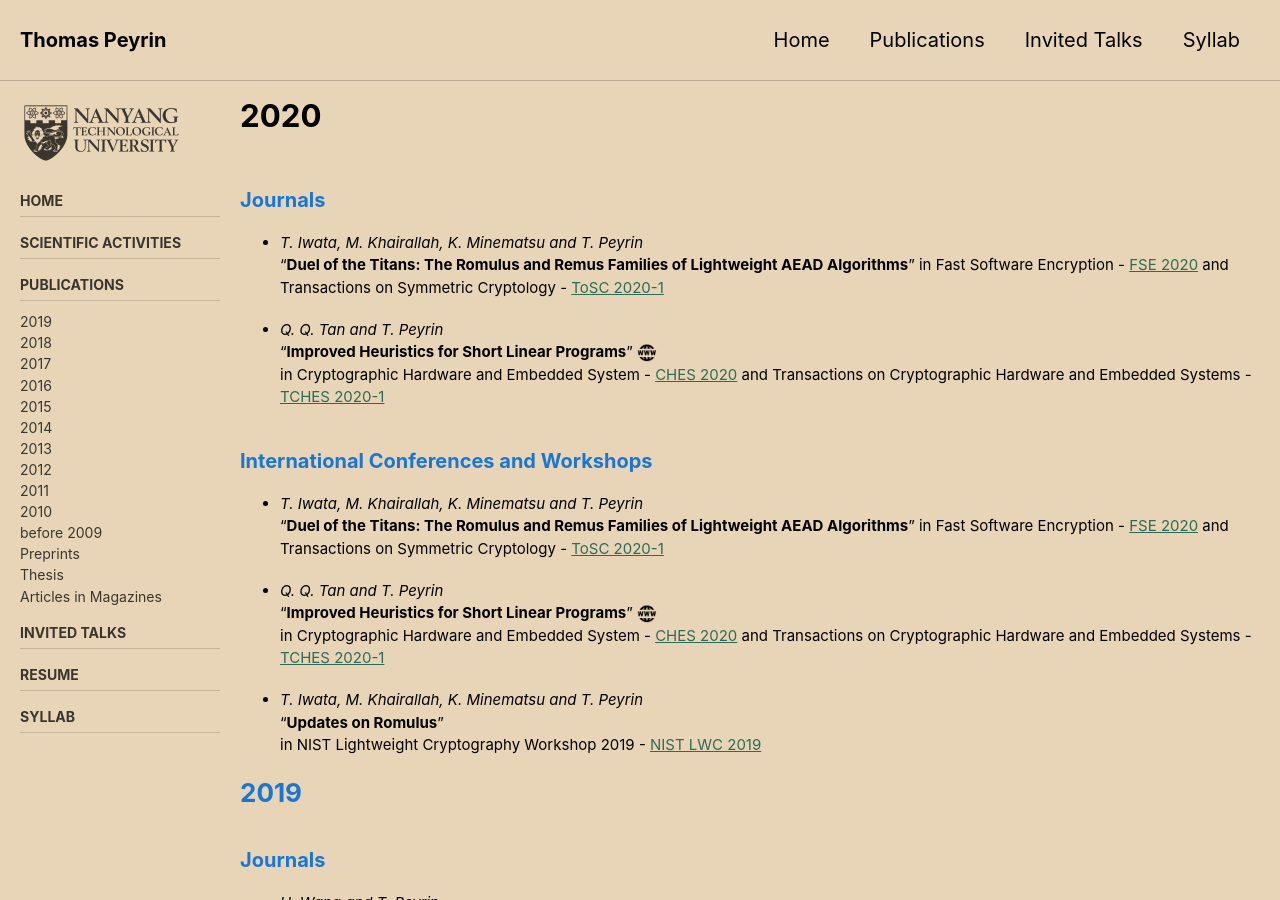
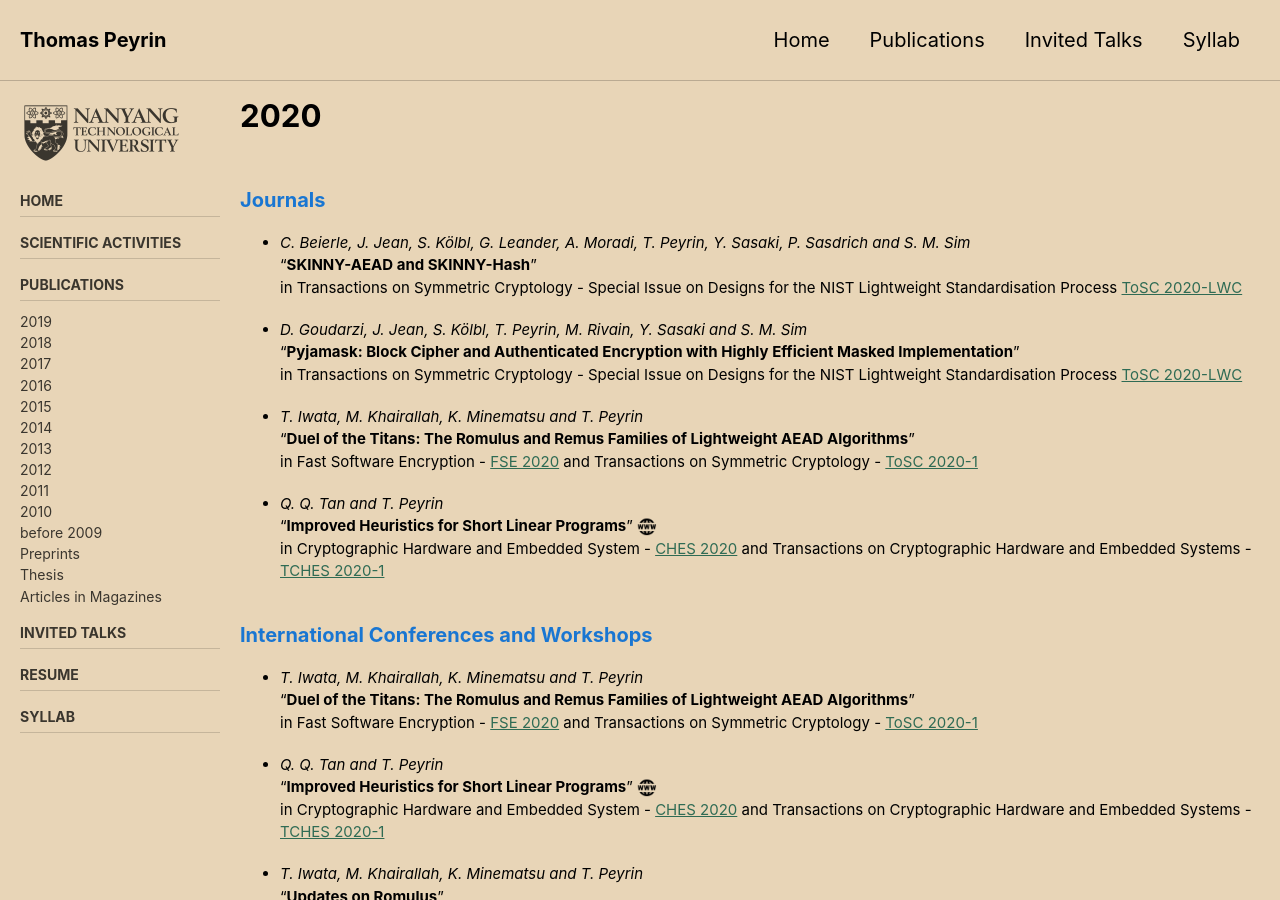
Before and after one commit to thomaspeyrin/web, a Jekyll site: the page built from publications.md, in a window 1280 px wide and 900 px high. Built offline with Jekyll 4.4.1, drawn with Linux system fonts in a browser that asks for light colours; cached includes are drawn as plain includes; nearby versions of some CDN libraries; our own code applies the rules of GitHub Pages for plain Markdown files.

Commit message:
Update publications.md

```diff
--- a/publications.md
+++ b/publications.md
@@ -13,6 +13,14 @@ sidebar:
 # 2020
 
 ### Journals
+
+- *C. Beierle, J. Jean, S. Kölbl, G. Leander, A. Moradi, T. Peyrin, Y. Sasaki, P. Sasdrich and S. M. Sim*
+"**SKINNY-AEAD and SKINNY-Hash**"
+in Transactions on Symmetric Cryptology - Special Issue on Designs for the NIST Lightweight Standardisation Process [ToSC 2020-LWC](http://tosc.iacr.org/index.php/ToSC/issue/archive)
+
+- *D. Goudarzi, J. Jean, S. Kölbl, T. Peyrin, M. Rivain, Y. Sasaki and S. M. Sim*
+"**Pyjamask: Block Cipher and Authenticated Encryption with Highly Efficient Masked Implementation**"
+in Transactions on Symmetric Cryptology - Special Issue on Designs for the NIST Lightweight Standardisation Process [ToSC 2020-LWC](http://tosc.iacr.org/index.php/ToSC/issue/archive)
 
 - *T. Iwata, M. Khairallah, K. Minematsu and T. Peyrin*
 "**Duel of the Titans: The Romulus and Remus Families of Lightweight AEAD Algorithms**"
```
